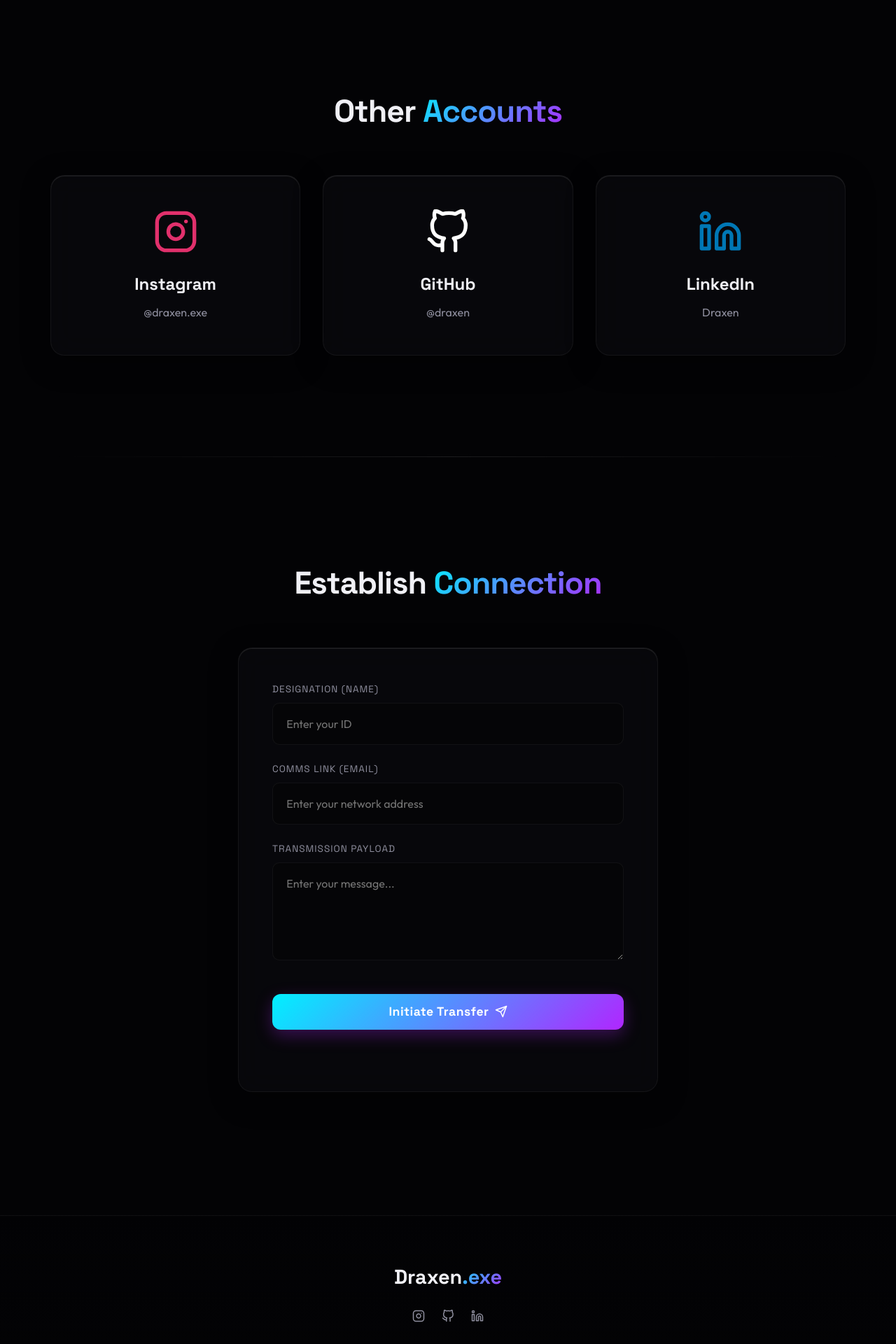
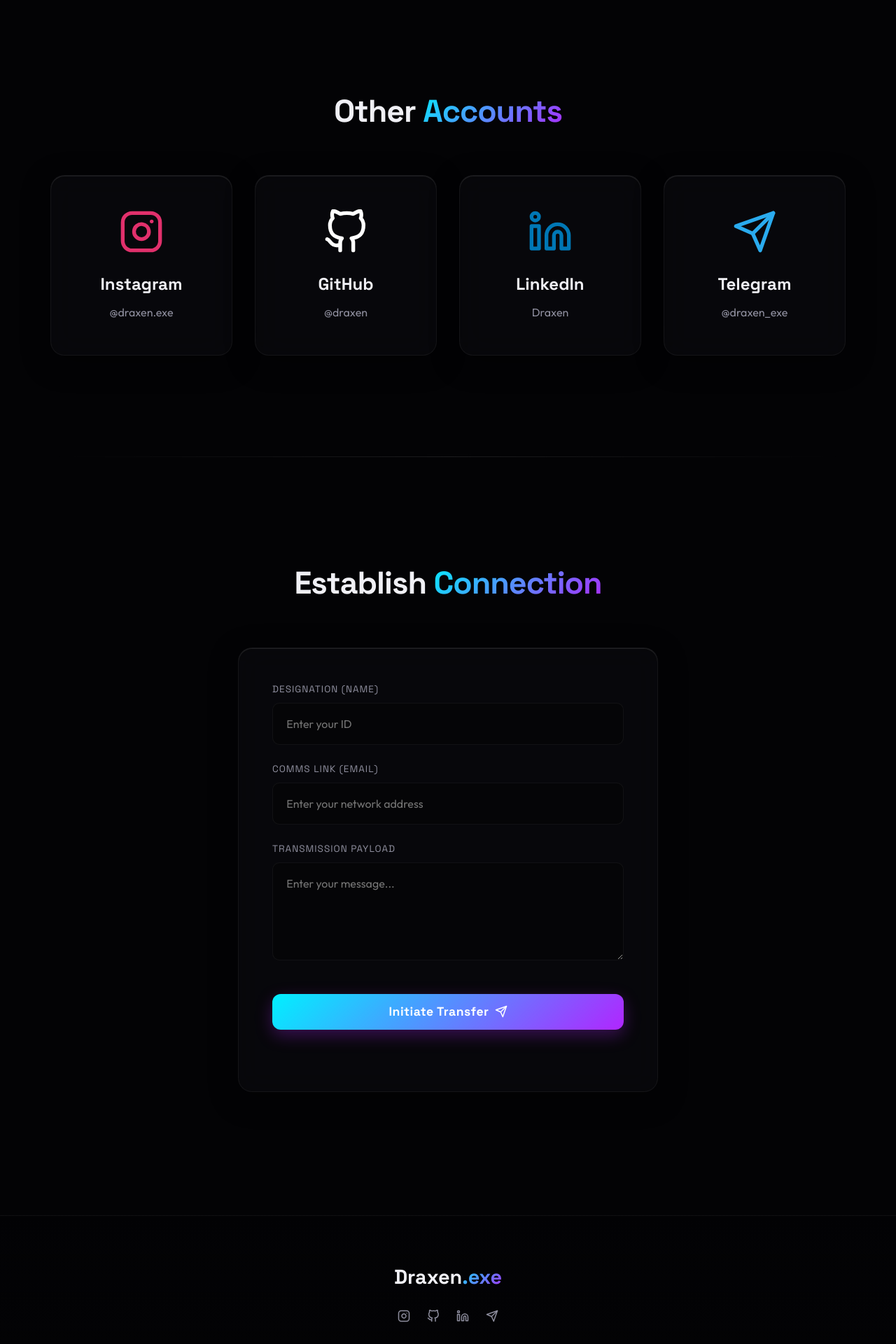
Before and after one commit to draxen-exe/landing-page, a Flask app: template templates/index.html in a window 1280 px wide. Shown: the part 3227-5147 px from the top of the page at 70% size. Run offline with Flask 3, Linux system fonts and the light colour scheme; the template is opened without the code that fills it, so the values that code supplies are empty.

Commit message:
feat: add Telegram bot integration for visitor alerts and contact form submissions

```diff
--- a/app.py
+++ b/app.py
@@ -1,33 +1,56 @@
 from flask import Flask, render_template, request, jsonify
-import json
 import os
+import requests
+
+# Try to load dotenv if available, useful for local development
+try:
+    from dotenv import load_dotenv
+    load_dotenv()
+except ImportError:
+    pass
 
 app = Flask(__name__)
 
-# Simple analytics using a local file
-VISITS_FILE = 'analytics.json'
-MESSAGES_FILE = 'messages.json'
+# Fetch Telegram credentials from environment variables
+TELEGRAM_BOT_TOKEN = os.getenv('TELEGRAM_BOT_TOKEN')
+TELEGRAM_CHAT_ID = os.getenv('TELEGRAM_CHAT_ID')
 
-def record_visit():
-    visits = 0
-    if os.path.exists(VISITS_FILE):
-        try:
-            with open(VISITS_FILE, 'r') as f:
-                data = json.load(f)
-                visits = data.get('visits', 0)
-        except json.JSONDecodeError:
-            pass
+# Temporary in-memory counter since JSON storage is removed
+in_memory_visits = 0
 
-    visits += 1
-    with open(VISITS_FILE, 'w') as f:
-        json.dump({'visits': visits}, f)
+def send_telegram_message(text):
+    """Helper function to send a message to a Telegram chat."""
+    if not TELEGRAM_BOT_TOKEN or not TELEGRAM_CHAT_ID:
+        print("Telegram credentials not set in .env. Skipping message.")
+        return False
 
-    return visits
+    url = f"https://api.telegram.org/bot{TELEGRAM_BOT_TOKEN}/sendMessage"
+    payload = {
+        "chat_id": TELEGRAM_CHAT_ID,
+        "text": text,
+        "parse_mode": "HTML"
+    }
+
+    try:
+        response = requests.post(url, json=payload, timeout=5)
+        if response.status_code != 200:
+            print(f"Failed to send Telegram message: {response.text}")
+            return False
+        return True
+    except Exception as e:
+        print(f"Error sending Telegram message: {e}")
+        return False
 
 @app.route('/')
 def home():
-    visit_count = record_visit()
-    return render_template('index.html', visits=visit_count)
+    global in_memory_visits
+    in_memory_visits += 1
+
+    # Send an alert to Telegram on every new visit
+    visit_msg = f"🚀 <b>New Visitor Alert!</b>\n\nSomeone just landed on Draxen.exe.\nTotal active session visits: {in_memory_visits}"
+    send_telegram_message(visit_msg)
+
+    return render_template('index.html', visits=in_memory_visits)
 
 @app.route('/api/contact', methods=['POST'])
 def contact():
@@ -36,31 +59,31 @@ def contact():
     email = data.get('email', 'No Email')
     message = data.get('message', '')
 
-    # Store the message in messages.json
-    messages = []
-    if os.path.exists(MESSAGES_FILE):
-        try:
-            with open(MESSAGES_FILE, 'r') as f:
-                messages = json.load(f)
-        except json.JSONDecodeError:
-            pass
+    # Format the message nicely for Telegram
+    tg_text = (
+        f"🚨 <b>New Transmission Received!</b>\n\n"
+        f"👤 <b>ID:</b> {name}\n"
+        f"📧 <b>Comms:</b> {email}\n\n"
+        f"💬 <b>Payload:</b>\n{message}"
+    )
 
-    new_entry = {'name': name, 'email': email, 'message': message}
-    messages.append(new_entry)
+    # Send it directly to Telegram instead of saving to JSON
+    success = send_telegram_message(tg_text)
 
-    with open(MESSAGES_FILE, 'w') as f:
-        json.dump(messages, f, indent=4)
-
-    # Also log to console for debugging
+    # Also log to console for terminal debugging
     print("\n--- NEW TRANSMISSION RECEIVED ---")
     print(f"ID: {name}")
     print(f"Comms: {email}")
     print(f"Payload: {message}")
     print("---------------------------------\n")
 
-    return jsonify({'success': True, 'message': 'Message Sent ✅'})
+    if success or (not TELEGRAM_BOT_TOKEN):
+        # Return success if sent successfully OR if Telegram isn't configured yet (so frontend still works locally)
+        return jsonify({'success': True, 'message': 'Message Sent ✅'})
+    else:
+        return jsonify({'success': False, 'message': 'Telegram API Error ❌'}), 500
 
 if __name__ == '__main__':
-    # Start the app on port 5000
     print("Initializing Draxen.exe Backend Server...")
+    print(f"Telegram Integration: {'🟢 ACTIVE' if TELEGRAM_BOT_TOKEN and TELEGRAM_CHAT_ID else '🔴 INACTIVE (Set TELEGRAM_BOT_TOKEN and TELEGRAM_CHAT_ID in .env)'}")
     app.run(debug=True, port=5000)
--- a/requirements.txt
+++ b/requirements.txt
@@ -1,2 +1,4 @@
-Flask==3.0.2
+Flask==3.0.0
 Werkzeug==3.0.1
+requests==2.31.0
+python-dotenv==1.0.0
--- a/static/style.css
+++ b/static/style.css
@@ -375,6 +375,7 @@ section {
 .ig-color { color: #E1306C; }
 .gh-color { color: #ffffff; }
 .li-color { color: #0077b5; }
+.tg-color { color: #2AABEE; }
 .social-card h3 { font-size: 1.5rem; color: var(--text-main); margin-bottom: 0.5rem; }
 .social-card p { color: var(--text-muted); font-size: 1rem; }
 
--- a/templates/index.html
+++ b/templates/index.html
@@ -169,6 +169,11 @@
                     <h3>LinkedIn</h3>
                     <p>Draxen</p>
                 </a>
+                <a href="https://t.me/draxen_exe" target="_blank" class="social-card glass-panel">
+                    <svg class="social-icon-large tg-color" viewBox="0 0 24 24" fill="none" stroke="currentColor" stroke-width="2" stroke-linecap="round" stroke-linejoin="round"><path d="M22 2L11 13"></path><path d="M22 2l-7 20-4-9-9-4 20-7z"></path></svg>
+                    <h3>Telegram</h3>
+                    <p>@draxen_exe</p>
+                </a>
             </div>
         </section>
 
@@ -208,6 +213,7 @@
                 <a href="https://instagram.com" target="_blank" class="footer-link"><svg class="icon-sm" viewBox="0 0 24 24" fill="none" stroke="currentColor" stroke-width="2" stroke-linecap="round" stroke-linejoin="round"><rect x="2" y="2" width="20" height="20" rx="5" ry="5"></rect><path d="M16 11.37A4 4 0 1 1 12.63 8 4 4 0 0 1 16 11.37z"></path><line x1="17.5" y1="6.5" x2="17.51" y2="6.5"></line></svg></a>
                 <a href="https://github.com" target="_blank" class="footer-link"><svg class="icon-sm" viewBox="0 0 24 24" fill="none" stroke="currentColor" stroke-width="2" stroke-linecap="round" stroke-linejoin="round"><path d="M9 19c-5 1.5-5-2.5-7-3m14 6v-3.87a3.37 3.37 0 0 0-.94-2.61c3.14-.35 6.44-1.54 6.44-7A5.44 5.44 0 0 0 20 4.77 5.07 5.07 0 0 0 19.91 1S18.73.65 16 2.48a13.38 13.38 0 0 0-7 0C6.27.65 5.09 1 5.09 1A5.07 5.07 0 0 0 5 4.77a5.44 5.44 0 0 0-1.5 3.78c0 5.42 3.3 6.61 6.44 7A3.37 3.37 0 0 0 9 18.13V22"></path></svg></a>
                 <a href="https://linkedin.com" target="_blank" class="footer-link"><svg class="icon-sm" viewBox="0 0 24 24" fill="none" stroke="currentColor" stroke-width="2" stroke-linecap="round" stroke-linejoin="round"><path d="M16 8a6 6 0 0 1 6 6v7h-4v-7a2 2 0 0 0-2-2 2 2 0 0 0-2 2v7h-4v-7a6 6 0 0 1 6-6z"></path><rect x="2" y="9" width="4" height="12"></rect><circle cx="4" cy="4" r="2"></circle></svg></a>
+                <a href="https://t.me/draxen_exe" target="_blank" class="footer-link"><svg class="icon-sm" viewBox="0 0 24 24" fill="none" stroke="currentColor" stroke-width="2" stroke-linecap="round" stroke-linejoin="round"><path d="M22 2L11 13"></path><path d="M22 2l-7 20-4-9-9-4 20-7z"></path></svg></a>
             </div>
             <p class="copyright">© 2026 Draxen.exe | All Systems Nominal</p>
         </div>
```
Also changed, not shown: 1 other file.
